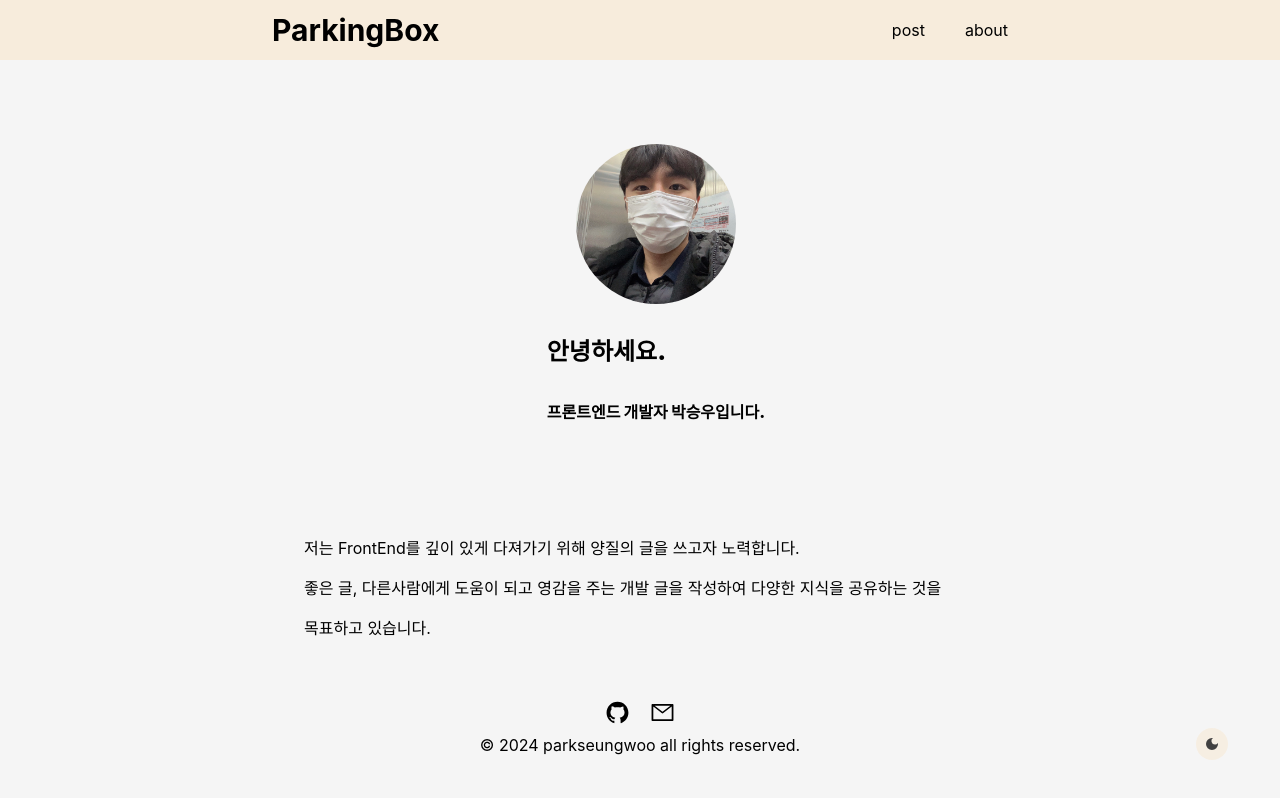
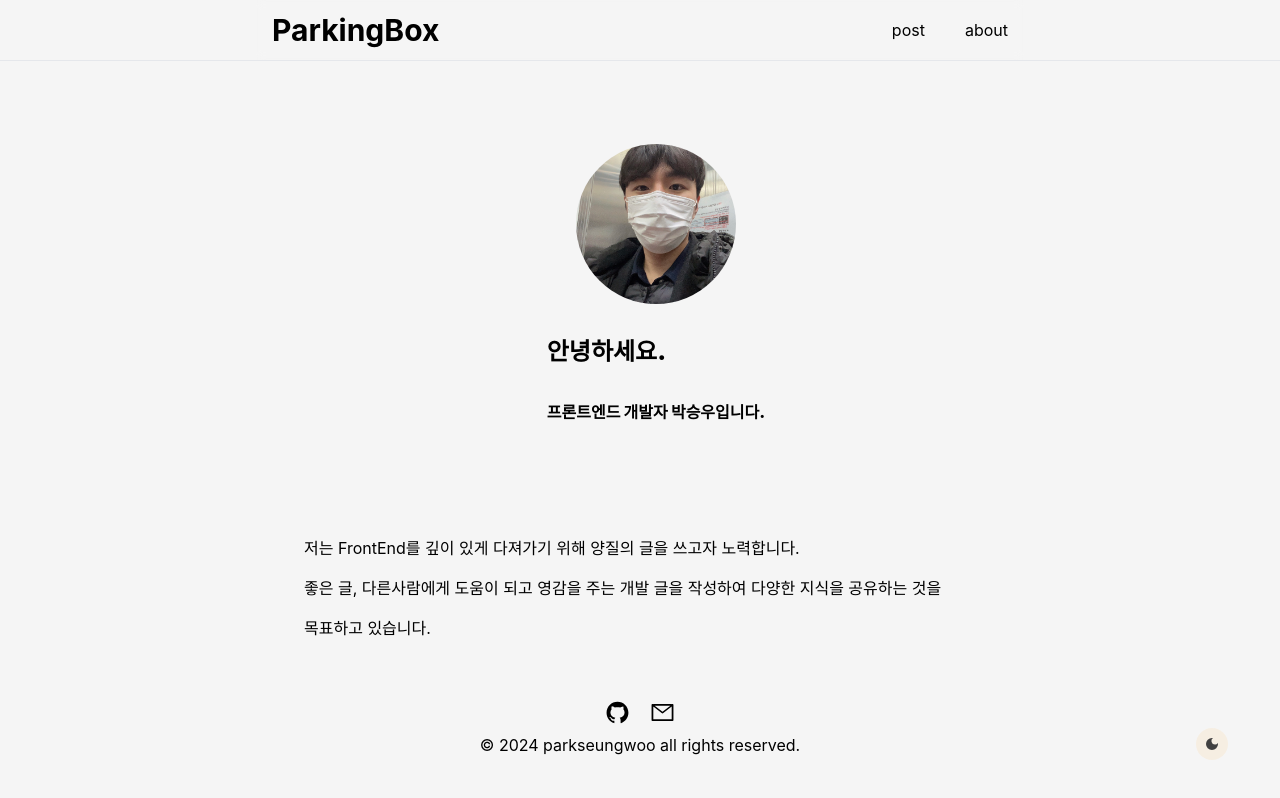
Before and after one commit to parkingbox/Parking-Blog, a Next.js app: page / in a window 1280 px wide. Built offline with nearby package versions, Linux system fonts and the light colour scheme; a web font is replaced by a local one.

Commit message:
style: header border 설정

```diff
--- a/src/components/Header.tsx
+++ b/src/components/Header.tsx
@@ -5,9 +5,9 @@ import ScrollIndicate from "./ScrollIndicate";
 
 function Header() {
   return (
-    <nav className="fixed top-0 w-full dark:bg-neutral-900 bg-[#F7ECDC]">
+    <nav className="fixed top-0 w-full border-b dark:border-b-black border-b-gray-200 ">
       <ScrollIndicate />
-      <div className="mx-auto my-3 flex h-full w-full max-w-3xl items-center justify-between px-4 ">
+      <div className="backdrop-blur-sm mx-auto  py-3 flex h-full w-full max-w-3xl items-center justify-between px-4 ">
         <h1 className="text-3xl font-bold">
           <Link href="/">ParkingBox</Link>
         </h1>
```
